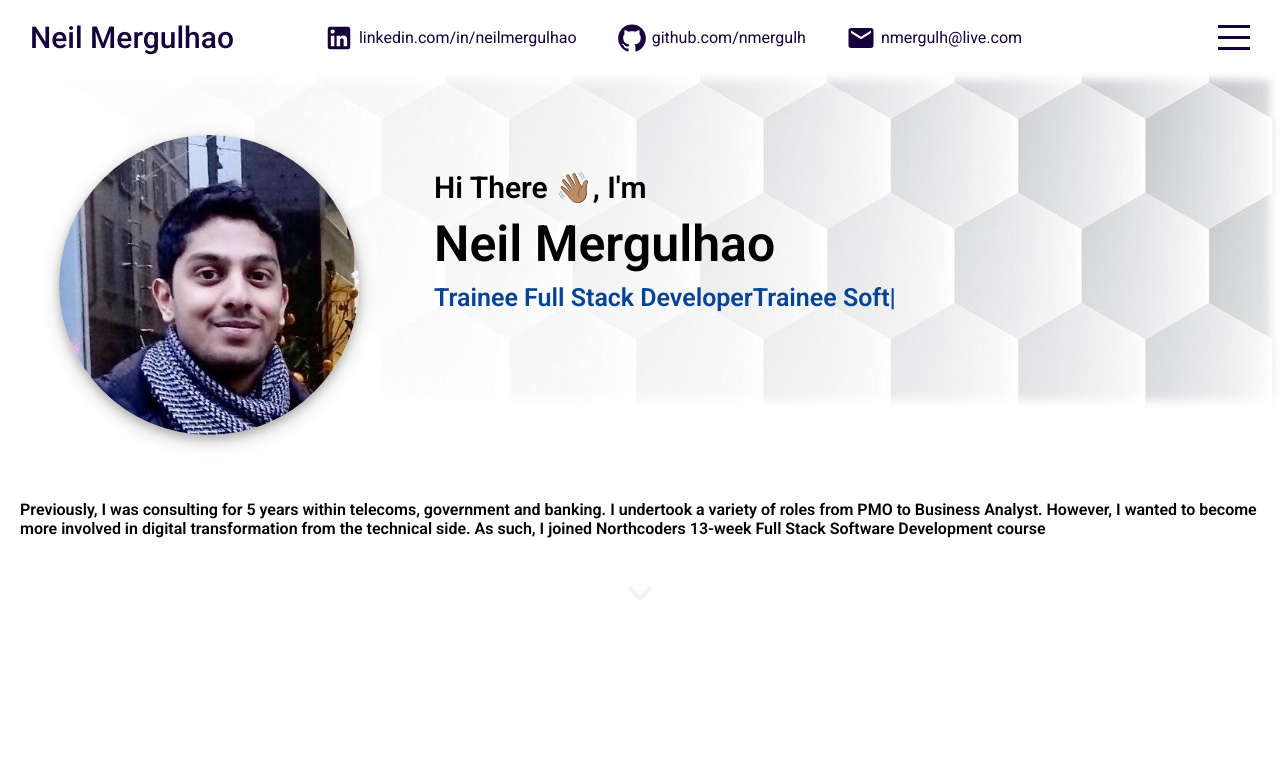
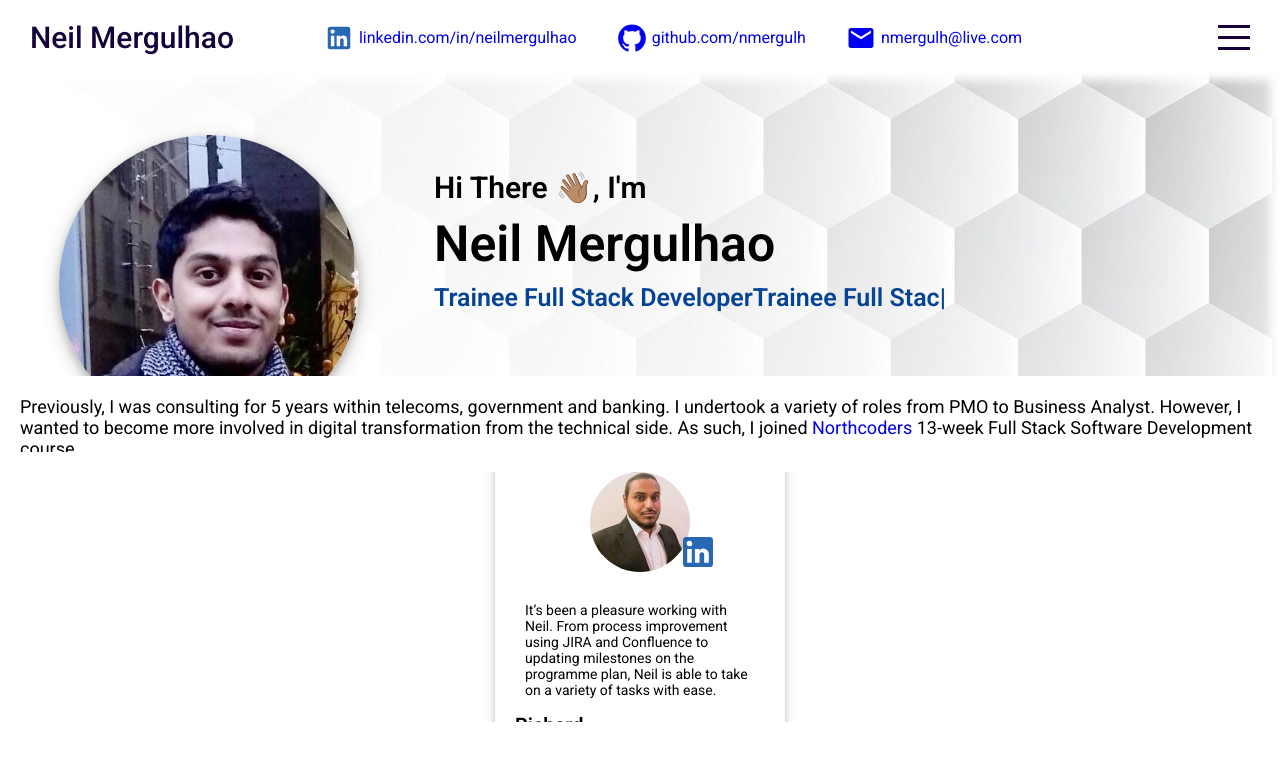
Before and after one commit to nmergulh/portfolio-website, a React (Create React App) app: page / in a window 1280 px wide. Shown: the top 760 px of the page. Built offline with nearby package versions, Linux system fonts and the light colour scheme.

Commit message:
added testimonial card

```diff
--- a/src/components/intro/Intro.jsx
+++ b/src/components/intro/Intro.jsx
@@ -1,5 +1,6 @@
 import "./intro.scss";
 import KeyboardArrowDownIcon from "@mui/icons-material/KeyboardArrowDown";
+import LinkedInIcon from "@mui/icons-material/LinkedIn";
 import { init } from "ityped";
 import { useEffect, useRef } from "react";
 
@@ -11,7 +12,7 @@ export default function Intro() {
       backDelay: 1500,
       backSpeed: 60,
       strings: [
-        "Trainee Software Developer",
+        "Trainee Full Stack Developer",
         "Northcoders Graduate",
         "Ex-Business Consultant",
       ],
@@ -43,11 +44,32 @@ export default function Intro() {
             and banking. I undertook a variety of roles from PMO to Business
             Analyst. However, I wanted to become more involved in digital
             transformation from the technical side. As such, I joined
-            Northcoders 13-week Full Stack Software Development course
+            <a href="https://northcoders.com/"> Northcoders</a> 13-week Full
+            Stack Software Development course
           </h4>
         </div>
+        <div className="testimonials">
+          <div className="container">
+            <div className="card">
+              <div className="top">
+                <img src="assets/richHMCTS.jpeg" alt="Richard Cabral" />
+                <LinkedInIcon sx={{ color: "#2867B2" }} className="linkedin" />
+              </div>
+              <div className="center">
+                It’s been a pleasure working with Neil. From process improvement
+                using JIRA and Confluence to updating milestones on the
+                programme plan, Neil is able to take on a variety of tasks with
+                ease.
+              </div>
+              <div className="bottom">
+                <h3>Richard</h3>
+                <h4>Senior Consultant at P2 Consulting</h4>
+              </div>
+            </div>
+          </div>
+        </div>
       </div>
-      <a href="#portfolio">
+      <a href="#portfolio" className="down">
         <KeyboardArrowDownIcon
           sx={{ fontSize: "50px", margin: "10px", color: "#15023a" }}
         />
--- a/src/components/intro/intro.scss
+++ b/src/components/intro/intro.scss
@@ -2,11 +2,13 @@
   display: flex;
   flex-direction: column;
   background-color: white;
+  width: 80%;
 
   .top {
     display: flex;
     margin-bottom: 20px;
     position: relative;
+    flex-wrap: wrap;
 
     .backgroundContainer {
       width: 100%;
@@ -104,13 +106,86 @@
 
   .bottom {
     display: flex;
+    flex-direction: column;
 
     .profileDescription {
+      h4 {
+        margin-left: 20px;
+        margin-bottom: 10px;
+        font-size: 18px;
+        font-weight: normal;
+        a {
+          text-decoration: none;
+        }
+      }
+    }
+
+    .testimonials {
       margin: 20px;
+      display: flex;
+      align-items: center;
+      flex-direction: column;
+
+      .container {
+        width: 100%;
+        height: 100%;
+        display: flex;
+        align-items: center;
+        justify-content: center;
+
+        .card {
+          width: 250px;
+          height: 100%;
+          border-radius: 10px;
+          box-shadow: 0px 0px 15px -8px black;
+          flex-direction: column;
+          justify-content: space-around;
+          padding: 20px;
+
+          .top {
+            display: flex;
+            justify-content: center;
+            position: relative;
+
+            img {
+              border-radius: 50%;
+              z-index: 1;
+            }
+
+            .linkedin {
+              align-self: flex-end;
+              z-index: 2;
+              height: 40px;
+              width: 40px;
+              z-index: 2;
+              position: absolute;
+              margin-left: 115px;
+            }
+          }
+
+          .center {
+            font-size: 14px;
+            padding: 10px;
+          }
+
+          .bottom {
+            h3 {
+              margin-top: 5px;
+              font-size: 20px;
+              margin-bottom: 5px;
+            }
+
+            h4 {
+              font-size: 15px;
+              color: grey;
+            }
+          }
+        }
+      }
     }
   }
 
-  a {
+  .down {
     text-align: center;
     animation: arrowBlink 2s infinite;
   }
--- a/src/components/portfolio/Portfolio.jsx
+++ b/src/components/portfolio/Portfolio.jsx
@@ -43,13 +43,14 @@ export default function Portfolio() {
             active={selected === item.id}
             setSelected={setSelected}
             id={item.id}
+            key={item.id}
           />
         ))}
       </ul>
       <div className="container">
         {data.map((d) => (
-          <div className="item">
-            <img src={d.img} alt="" />
+          <div className="item" key={d.title}>
+            <img src={d.img} alt={d.title} />
             <h3>{d.title}</h3>
           </div>
         ))}
--- a/src/components/topbar/Topbar.jsx
+++ b/src/components/topbar/Topbar.jsx
@@ -15,7 +15,7 @@ export default function Topbar({ menuOpen, setMenuOpen }) {
             target="_blank"
             rel="noopener noreferrer"
           >
-            <LinkedIn className="icon" />
+            <LinkedIn className="icon" sx={{ color: "#2867B2" }} />
             <span>linkedin.com/in/neilmergulhao</span>
           </a>
           <a
--- a/src/components/topbar/topbar.scss
+++ b/src/components/topbar/topbar.scss
@@ -25,21 +25,34 @@
         text-decoration: None;
         color: inherit;
         margin-right: 50px;
+        @media (max-width: 570px) {
+          font-size: 20px;
+          margin-right: 10px;
+        }
       }
       .itemContainer {
         display: flex;
         align-items: center;
         margin-left: 40px;
-        color: inherit;
         text-decoration: none;
+        @media (max-width: 1100px) {
+          margin-left: 10px;
+        }
 
         .icon {
           font-size: 30px;
           margin-right: 5px;
+          @media (max-width: 1100px) {
+            margin-right: 0px;
+          }
         }
 
-        .span {
+        span {
           text-decoration: none;
+          @media (max-width: 1100px) {
+            display: none;
+            visibility: none;
+          }
         }
       }
     }
```
Also changed, not shown: public/assets/richHMCTS.jpeg (added).
